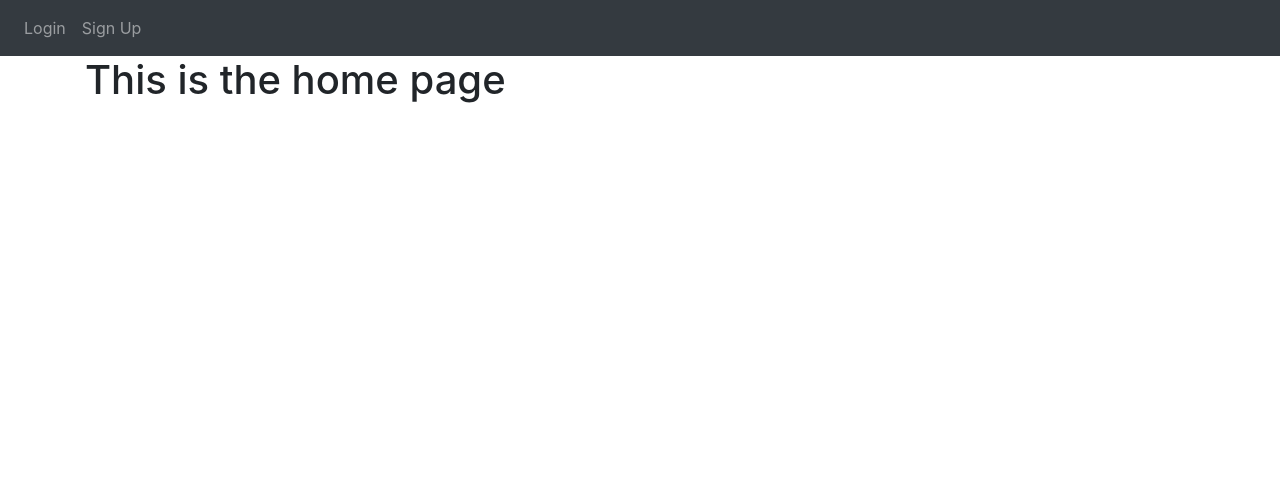
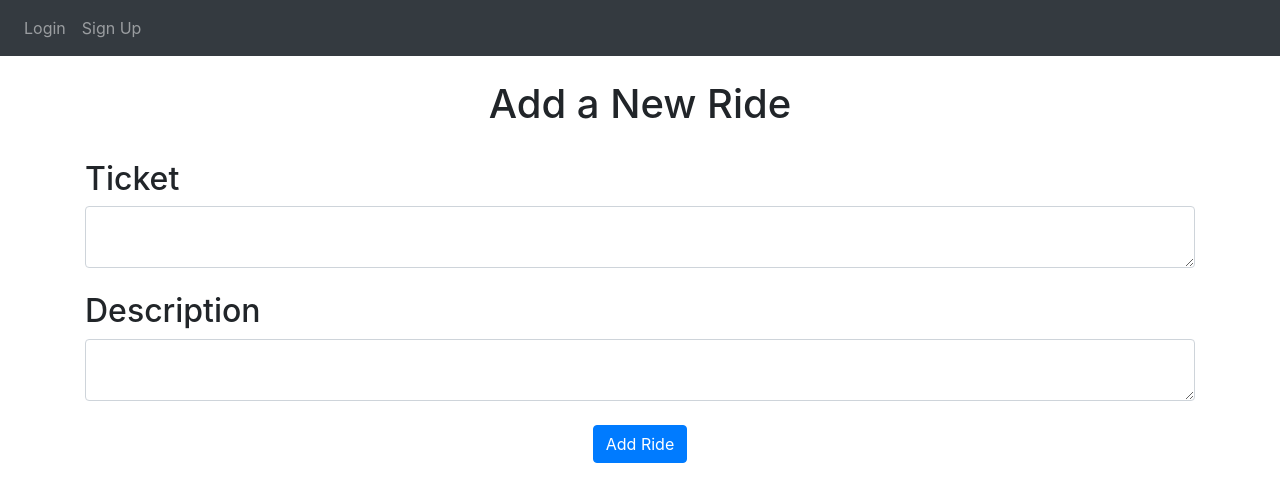
Before and after one commit to djwu25/UCSDRideshare, a Flask app: template website/templates/create_post.html in a window 1280 px wide. Shown: the top 502 px of the page. Run offline with Flask 2, Linux system fonts and the light colour scheme; the template is opened without the code that fills it, so the values that code supplies are empty; some libraries are stand-ins or nearby versions.

Commit message:
Update create_post.html

```diff
--- a/website/templates/create_post.html
+++ b/website/templates/create_post.html
@@ -1,3 +1,17 @@
-{% extends "base.html" %} {% block title%}Home{% endblock %}
-{% block content%}<h1>This is the home page</h1>
+{% extends "base.html" %} {% block title%}Add a Ride{% endblock %}
+{% block content%}
+<br />
+<h1 align="center">Add a New Ride</h1>
+<br />
+<form method="POST">
+    <h2>Ticket</h2>
+    <textarea name="post_title" id="post_title" class="form-control"></textarea>
+    <br />
+    <h2>Description</h2>
+    <textarea name="post_description" id="post_description" class="form-control"></textarea>
+    <br />
+    <div align="center">
+        <button type="submit" class="btn btn-primary">Add Ride</button>
+    </div>
+</form>
 {% endblock %}
```
